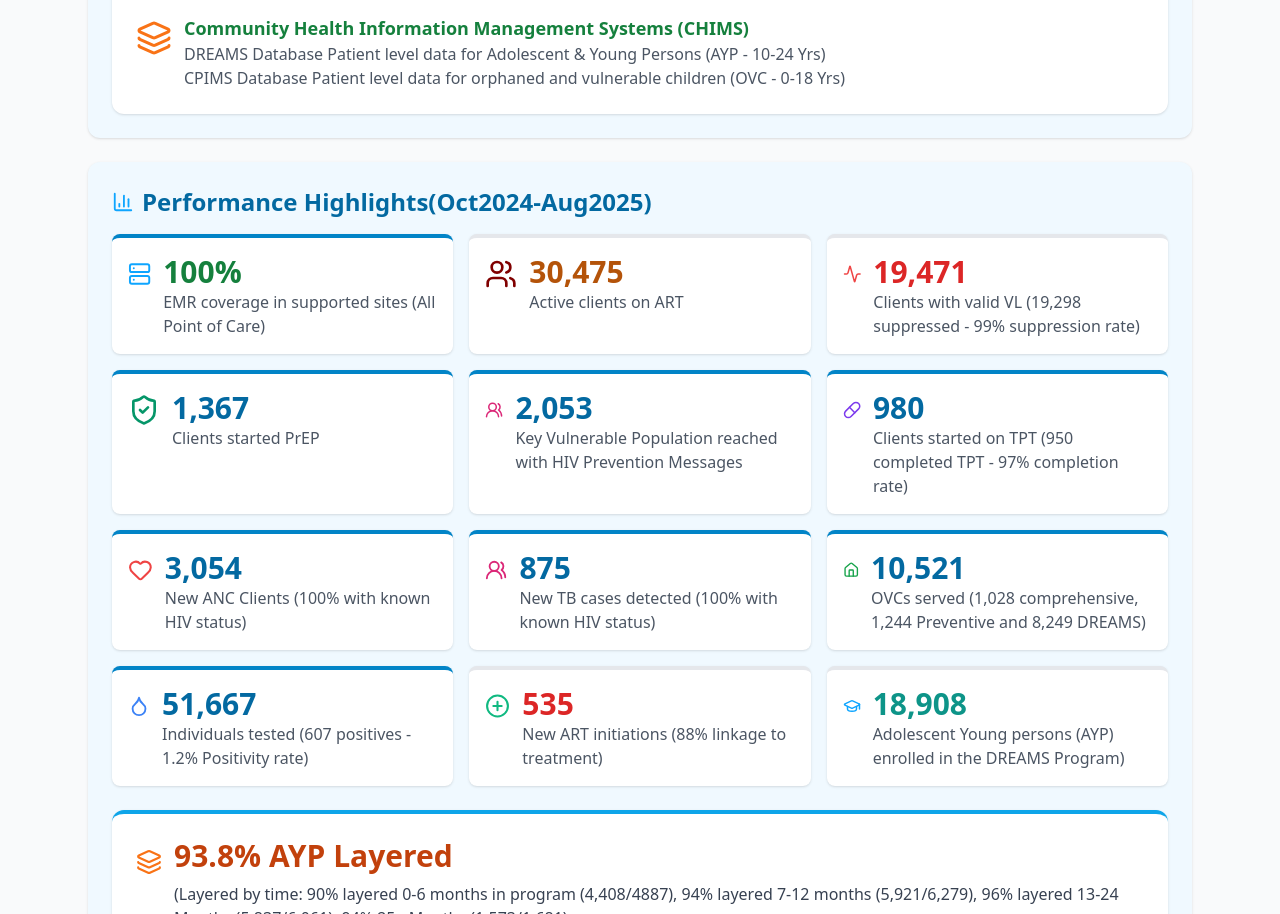
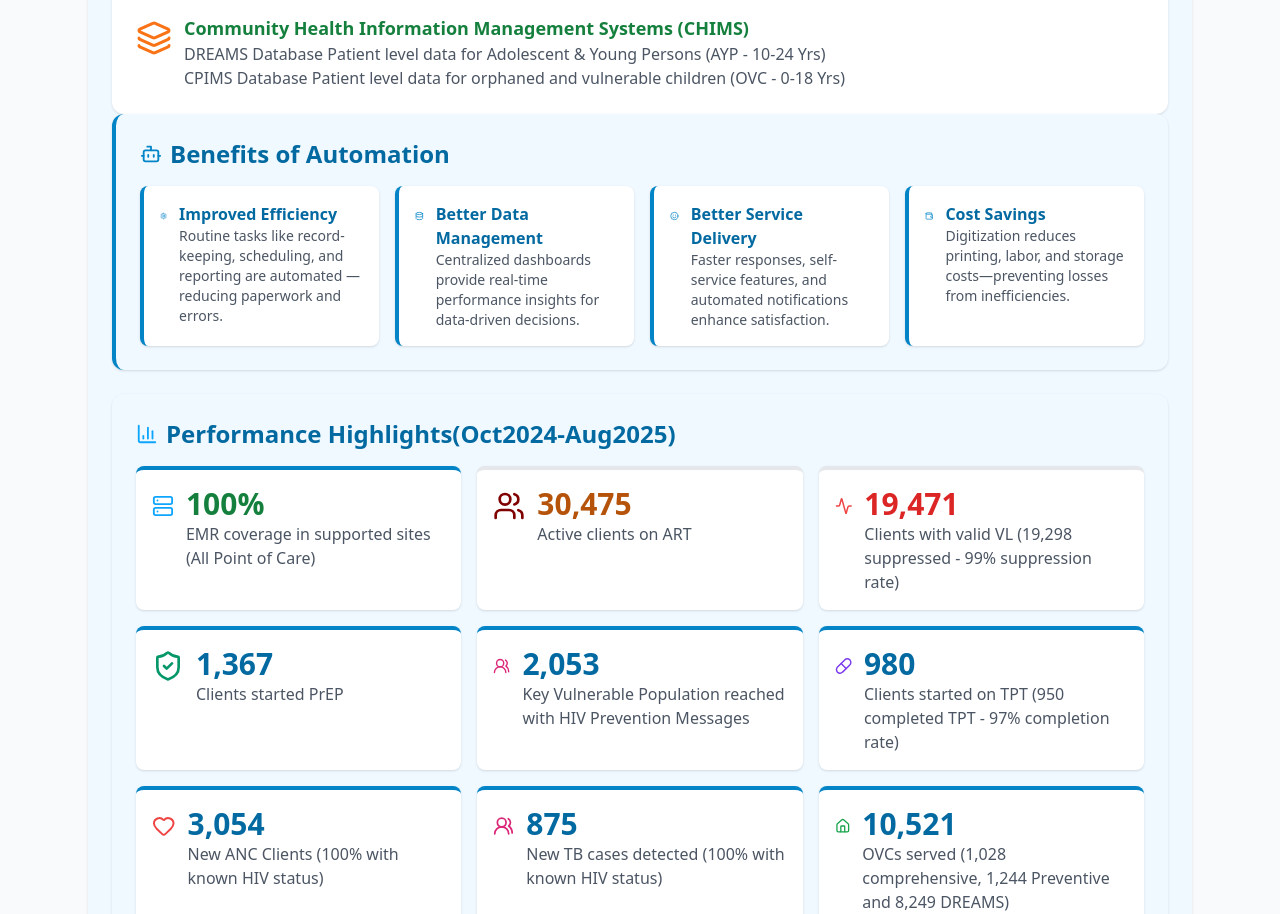
Before and after one commit to njokasoftcoder/M-E-Inforgraphiv, a plain HTML site: page index.html in a window 1280 px wide. Shown: the part 1146-2060 px from the top of the page. Drawn offline with nearby package versions, Linux system fonts and the light colour scheme.

Commit message:
Update index.html

```diff
--- a/index.html
+++ b/index.html
@@ -114,6 +114,52 @@
       <p class="text-gray-600">DREAMS Database Patient level data for Adolescent & Young Persons (AYP - 10-24 Yrs)</p>
       <p class="text-gray-600">CPIMS Database Patient level data for orphaned and vulnerable children (OVC - 0-18 Yrs)</p>
     </div>
+  </div>
+
+<!-- Benefits of Automation -->
+<div class="bg-sky-50 p-6 rounded-xl shadow mb-6 border-l-4 border-sky-600">
+  <h3 class="text-2xl font-bold flex items-center text-sky-700">
+    <i data-lucide="bot" style="color:#0284c7;width:22px;height:22px;margin-right:8px"></i> Benefits of Automation
+  </h3>
+
+  <div class="grid md:grid-cols-2 lg:grid-cols-4 gap-4 mt-4">
+
+    <!-- Grid 1 -->
+    <div class="bg-white p-4 rounded-lg shadow flex items-start space-x-3 border-l-4 border-sky-600">
+      <i data-lucide="settings" style="color:#0284c7;width:28px;height:28px;"></i>
+      <div>
+        <p class="font-bold text-sky-700">Improved Efficiency</p>
+        <p class="text-gray-600 text-sm">Routine tasks like record-keeping, scheduling, and reporting are automated — reducing paperwork and errors.</p>
+      </div>
+    </div>
+
+    <!-- Grid 2 -->
+    <div class="bg-white p-4 rounded-lg shadow flex items-start space-x-3 border-l-4 border-sky-600">
+      <i data-lucide="database" style="color:#0284c7;width:28px;height:28px;"></i>
+      <div>
+        <p class="font-bold text-sky-700">Better Data Management</p>
+        <p class="text-gray-600 text-sm">Centralized dashboards provide real-time performance insights for data-driven decisions.</p>
+      </div>
+    </div>
+
+    <!-- Grid 3 -->
+    <div class="bg-white p-4 rounded-lg shadow flex items-start space-x-3 border-l-4 border-sky-600">
+      <i data-lucide="smile" style="color:#0284c7;width:28px;height:28px;"></i>
+      <div>
+        <p class="font-bold text-sky-700">Better Service Delivery</p>
+        <p class="text-gray-600 text-sm">Faster responses, self-service features, and automated notifications enhance satisfaction.</p>
+      </div>
+    </div>
+
+    <!-- Grid 4 -->
+    <div class="bg-white p-4 rounded-lg shadow flex items-start space-x-3 border-l-4 border-sky-600">
+      <i data-lucide="wallet" style="color:#0284c7;width:28px;height:28px;"></i>
+      <div>
+        <p class="font-bold text-sky-700">Cost Savings</p>
+        <p class="text-gray-600 text-sm">Digitization reduces printing, labor, and storage costs—preventing losses from inefficiencies.</p>
+      </div>
+    </div>
+
   </div>
 
 </div> <!-- ✅ CLOSE GRID BEFORE Performance Highlights -->
```
